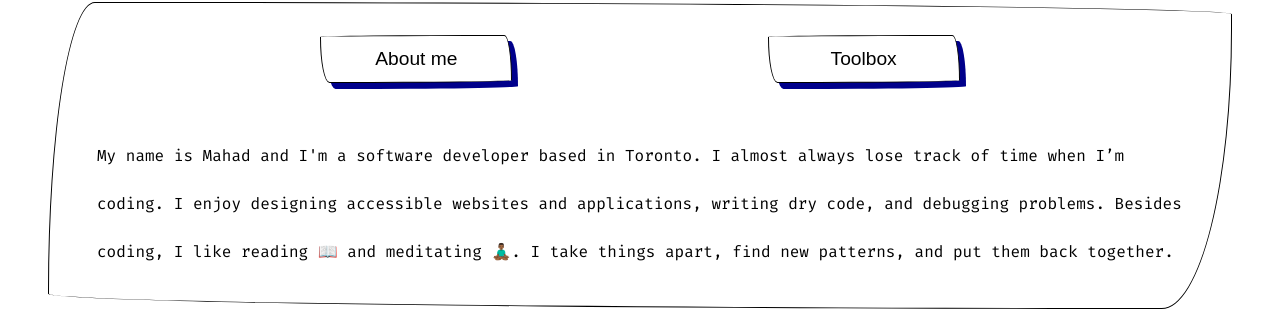
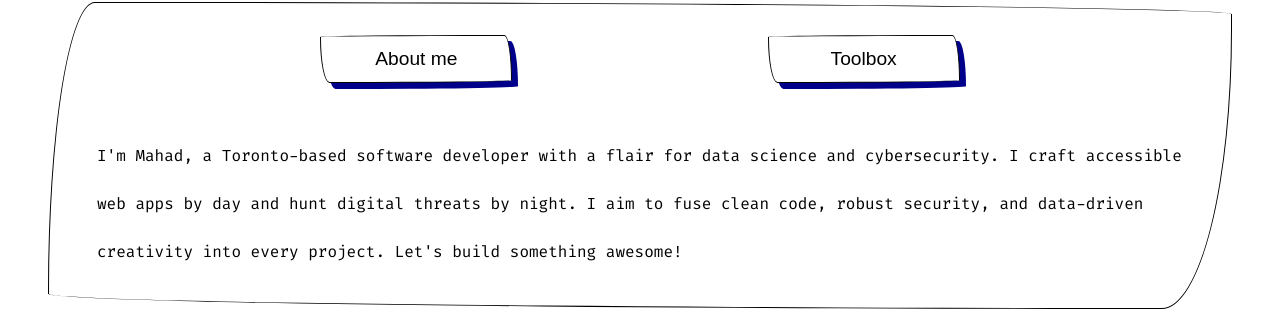
Before and after one commit to Elir-Mahad/lab, a Next.js app: page / in a window 1280 px wide. Shown: the part 633-952 px from the top of the page. Built offline with nearby package versions, Linux system fonts and the light colour scheme; a web font is replaced by a local one.

Commit message:
Update About.js

```diff
--- a/components/Home/About/About.js
+++ b/components/Home/About/About.js
@@ -4,11 +4,10 @@ function About() {
   return (
     <div className={style.AboutBox}>
       <p className={style.AboutText}>
-        My name is Mahad and I'm a software developer based in Toronto. I almost
-        always lose track of time when I’m coding. I enjoy designing accessible
-        websites and applications, writing dry code, and debugging problems.
-        Besides coding, I like reading 📖 and meditating 🧘🏾‍♂️. I take things
-        apart, find new patterns, and put them back together.
+        I'm Mahad, a Toronto-based software developer with a flair for data science and cybersecurity.
+        I craft accessible web apps by day and hunt digital threats by night.
+        I aim to fuse clean code, robust security, and data-driven creativity into every project.
+        Let's build something awesome!
       </p>
     </div>
   );
```
